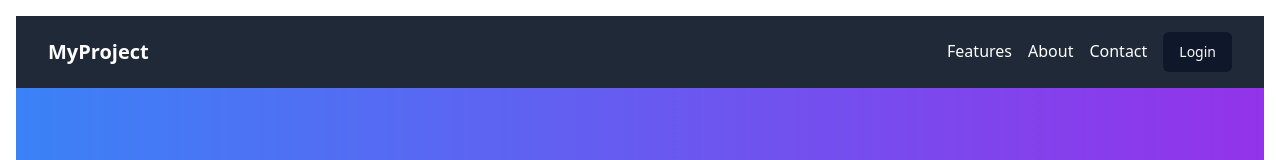
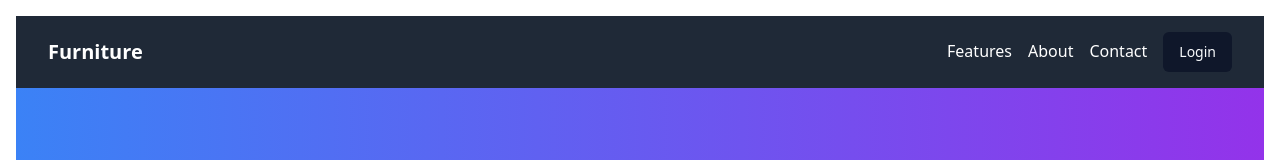
Before and after one commit to parkCoit/furniture-web, a React (Create React App) app: page / in a window 1280 px wide. Shown: the top 160 px of the page. Built offline with nearby package versions, Linux system fonts and the light colour scheme; no server answers; the HTML template or start-up script is replaced by a standard one.

Commit message:
feat : nav 설정

```diff
--- a/src/components/common/Main.tsx
+++ b/src/components/common/Main.tsx
@@ -1,14 +1,21 @@
 import React from "react";
 import { Button } from "@/components/ui/button";
 import { FaFacebook, FaTwitter, FaInstagram } from "react-icons/fa";
+import { useNavigate } from "react-router-dom";
 
 export function Main() {
+  const navigate = useNavigate();
+
+  const handleLogin = () => {
+    navigate("/login");
+  };
+
   return (
     <div className="min-h-screen flex flex-col">
       {/* Header */}
       <header className="bg-gray-800 text-white py-4">
         <div className="container mx-auto flex justify-between items-center">
-          <h1 className="text-xl font-bold">MyProject</h1>
+          <h1 className="text-xl font-bold">Furniture</h1>
           <nav className="space-x-4">
             <a href="#features" className="hover:underline">
               Features
@@ -19,7 +26,7 @@ export function Main() {
             <a href="#contact" className="hover:underline">
               Contact
             </a>
-            <Button>Login</Button>
+            <Button onClick={handleLogin}>Login</Button>
           </nav>
         </div>
       </header>
```
